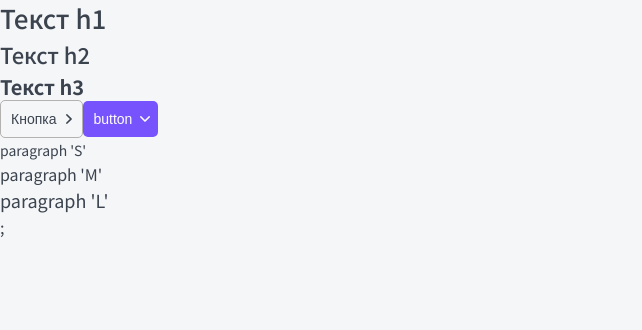
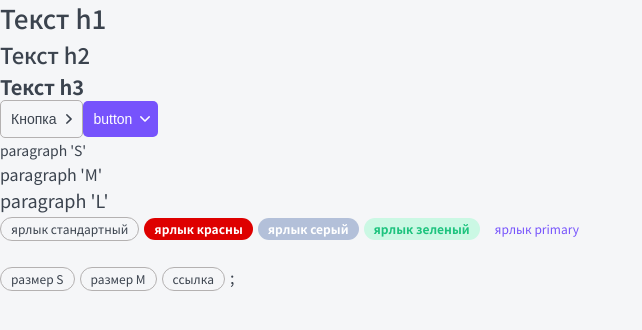
Before and after one commit to PavelMelnik94/top-app, a Next.js app: page / in a window 1280 px wide. Shown: the top 330 px of the page, without its empty margins (0-642 px from the left). Built offline with nearby package versions, Linux system fonts and the light colour scheme.

Commit message:
компонент Tag

```diff
--- a/components/Button/Button.module.css
+++ b/components/Button/Button.module.css
@@ -5,11 +5,13 @@
 	padding: 10px;
 
 	cursor: pointer;
+	transition: all 0.2s;
 	text-align: center;
+
 	border: none;
 	border-radius: 5px;
+
 	font-size: 14px;
-  transition: all 0.2s;
 }
 
 .primary {
@@ -23,8 +25,8 @@
 
 .ghost {
 	color: var(--black);
+	border: 1px solid var(--gray-light);
 	background: none;
-  border: 1px solid var(--gray-light);
 }
 
 .ghost:hover {
@@ -34,12 +36,13 @@
 
 .arrow {
 	display: inline-block;
+
 	margin-left: 10px;
 }
 
 .down {
+	transition: all 0.3s;
 	transform: rotate(90deg);
-  transition: all 0.3s;
 }
 
 .primary svg,
--- a/components/Htag/Htag.module.css
+++ b/components/Htag/Htag.module.css
@@ -1,20 +1,23 @@
 .h1 {
+	margin: 0;
+
+	font-size: 26px;
 	font-weight: 500;
-  font-size: 26px;
 	line-height: 35px;
-  margin: 0;
 }
 
 .h2 {
+	margin: 0;
+
+	font-size: 22px;
 	font-weight: 500;
-  font-size: 22px;
 	line-height: 38px;
-  margin: 0;
 }
 
 .h3 {
+	margin: 0;
+
+	font-size: 20px;
 	font-weight: 600;
-  font-size: 20px;
 	line-height: 27px;
-  margin: 0;
 }
--- /dev/null
+++ b/components/Tag/Tag.module.css
@@ -0,0 +1,53 @@
+.tag {
+  display: inline-block;
+
+  box-sizing: border-box;
+  margin-right: 5px;
+
+  border-radius: 20px;
+}
+
+.s {
+  padding: 5px 10px;
+
+  font-size: 12px;
+  line-height: 12px;
+}
+
+.m {
+  padding: 5px 10px;
+
+  font-size: 14px;
+  line-height: 14px;
+}
+
+.ghost {
+  border: 1px solid var(--gray-light);
+}
+
+.red {
+  color: var(--white);
+  background-color: #de0000;
+
+  font-weight: bold;
+}
+
+.gray {
+  color: var(--white);
+  background-color: #b3c0d9;
+
+  font-weight: bold;
+}
+
+.green {
+  color: var(--green);
+  background-color: var(--green-light);
+
+  font-weight: bold;
+}
+
+.primary {
+  color: var(--primary);
+  background-color: none;
+  border: 1ps solid var(--primary);
+}
--- /dev/null
+++ b/components/Tag/Tag.tsx
@@ -0,0 +1,30 @@
+import React from "react";
+import styles from "./Tag.module.css";
+import { TagProps } from "./Tag.props";
+import cn from "classnames";
+
+export const Tag = ({
+  color = "ghost",
+  size = "s",
+  href,
+  children,
+  className,
+  ...props
+}: TagProps): JSX.Element => {
+  return (
+    <div
+      className={cn(styles.tag, className, {
+        [styles.s]: size === "s",
+        [styles.m]: size === "m",
+        [styles.ghost]: color === "ghost",
+        [styles.red]: color === "red",
+        [styles.gray]: color === "gray",
+        [styles.green]: color === "green",
+        [styles.primary]: color === "primary",
+      })}
+      {...props}
+    >
+      {href ? <a href={href}>{children}</a> : <>{children}</>}
+    </div>
+  );
+};
--- a/components/index.ts
+++ b/components/index.ts
@@ -1,3 +1,4 @@
 export * from "./P/P";
 export * from "./Htag/Htag";
 export * from "./Button/Button";
+export * from "./Tag/Tag";
--- a/pages/_app.tsx
+++ b/pages/_app.tsx
@@ -6,7 +6,7 @@ function MyApp({ Component, pageProps }: AppProps): JSX.Element {
   return (
     <div>
       <Head>
-        <title>title???</title>
+        <title>top-app</title>
         <meta name="description" content="Generated by create next app" />
         <link key={1} rel="icon" href="/favicon2.ico" />
         <link rel="preconnect" href="https://fonts.googleapis.com" />
--- a/pages/index.tsx
+++ b/pages/index.tsx
@@ -1,4 +1,4 @@
-import { Button, Htag, P } from "../components";
+import { Button, Htag, P, Tag } from "../components";
 
 export default function Home(): JSX.Element {
   return (
@@ -16,6 +16,20 @@ export default function Home(): JSX.Element {
       <P size="s">paragraph 'S'</P>
       <P size="m">paragraph 'M'</P>
       <P size="l">paragraph 'L'</P>
+      <Tag color={"ghost"}>ярлык стандартный</Tag>
+      <Tag color={"red"}>ярлык красны</Tag>
+      <Tag color={"gray"}>ярлык серый</Tag>
+      <Tag color={"green"}>ярлык зеленый</Tag>
+      <Tag color={"primary"}>ярлык primary</Tag>
+      <br />
+      <br />
+      <Tag color={"ghost"} size="s">
+        размер S
+      </Tag>
+      <Tag color={"ghost"}>размер M</Tag>
+      <Tag color={"ghost"} href={"google.com"}>
+        ссылка
+      </Tag>
     </>
   );
 }
--- a/styles/globals.css
+++ b/styles/globals.css
@@ -2,6 +2,7 @@ html,
 body {
 	margin: 0;
 	padding: 0;
+
 	color: var(--black);
 	background: #f5f6f8;
 
```
Also changed, not shown: components/P/P.tsx (+0 -11 lines), components/Tag/Tag.props.ts (added, +9 -0 lines), components/P/P.module.css (indentation only). Lines whose indentation alone changed are shown as unchanged.
